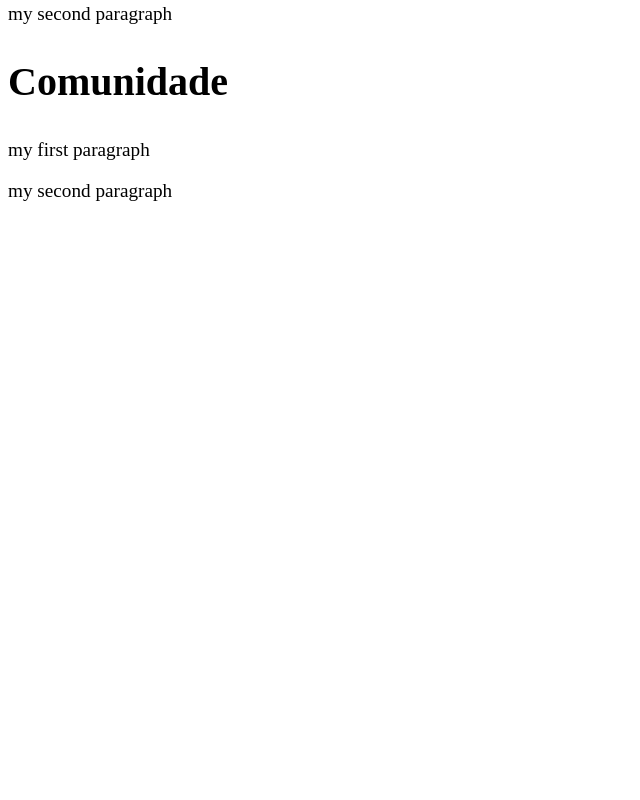
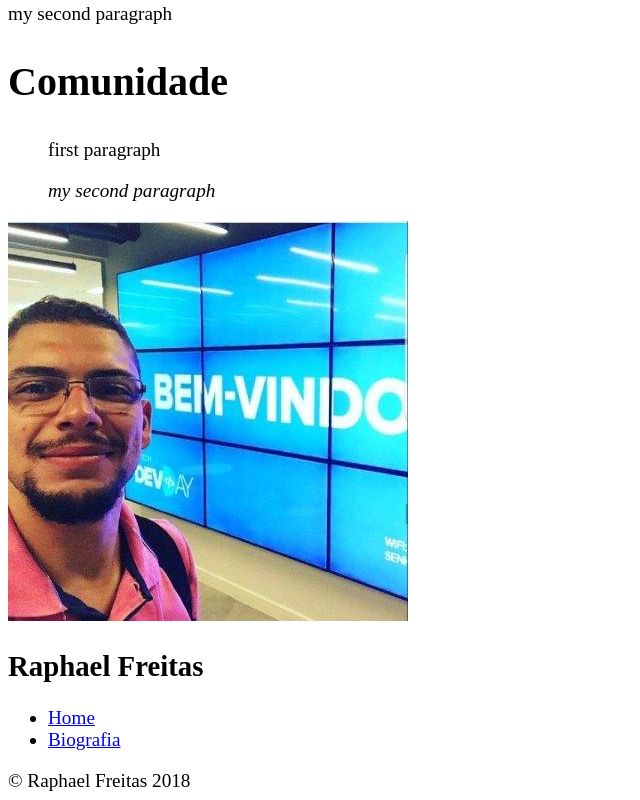
Before and after one commit to jRaphaDev/about-me, a plain HTML site: page index.html in a window 1280 px wide. Shown: the part 364-1164 px from the top of the page, without its empty margins (0-640 px from the left). Before the commit the page ends 800 px from the top, so only its background shows below. Drawn offline with Linux system fonts and the light colour scheme.

Commit message:
woking on index.html

```diff
--- a/css/style.css
+++ b/css/style.css
@@ -2,7 +2,7 @@ body {
     font-size: 120%
 }
 
-h1 {
+main h1 {
     font-family: "Arial";
     font-size: 60px;
     text-align: center;
--- a/index.html
+++ b/index.html
@@ -9,6 +9,8 @@
     </head>
 
     <body>
+
+        <main>
             <h1>About me</h1>
             <p>my first paragraph</p>
             <p>my second paragraph</p>
@@ -18,7 +20,22 @@
             <p>my second paragraph</p>
 
             <h2>Comunidade</h2>
-        <p>my first paragraph</p>
-        <p>my second paragraph</p>
+            <blockquote>
+                <p> first paragraph </p>
+                <cite>my second paragraph</cite>
+            </blockquote>
+        </main>
+
+        <img alt="foto do raphael freitas" src="./img/my-picture.jpg">
+        <nav>
+            <h1>Raphael Freitas</h1>
+            <ul>
+                <li><a href="#">Home</a></li>
+                <li><a href="#">Biografia</a></li>
+            </ul>
+        </nav>
+
+        <footer>&copy; Raphael Freitas 2018</footer>
     </body>
+
 </html>
```
Also changed, not shown: contato.html (added), img/my-picture.jpg (added), portifolio.html (added). Lines whose indentation alone changed are shown as unchanged.
